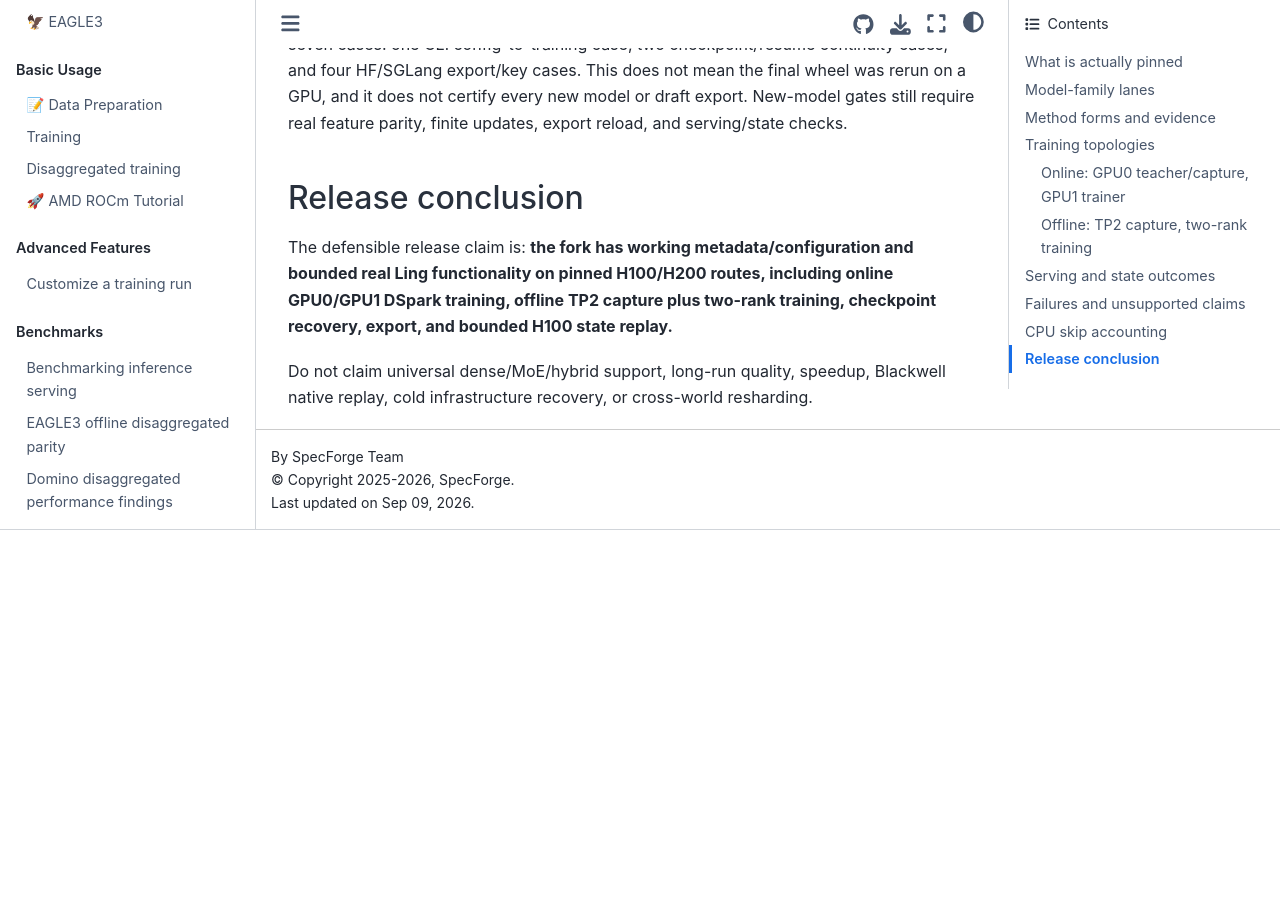
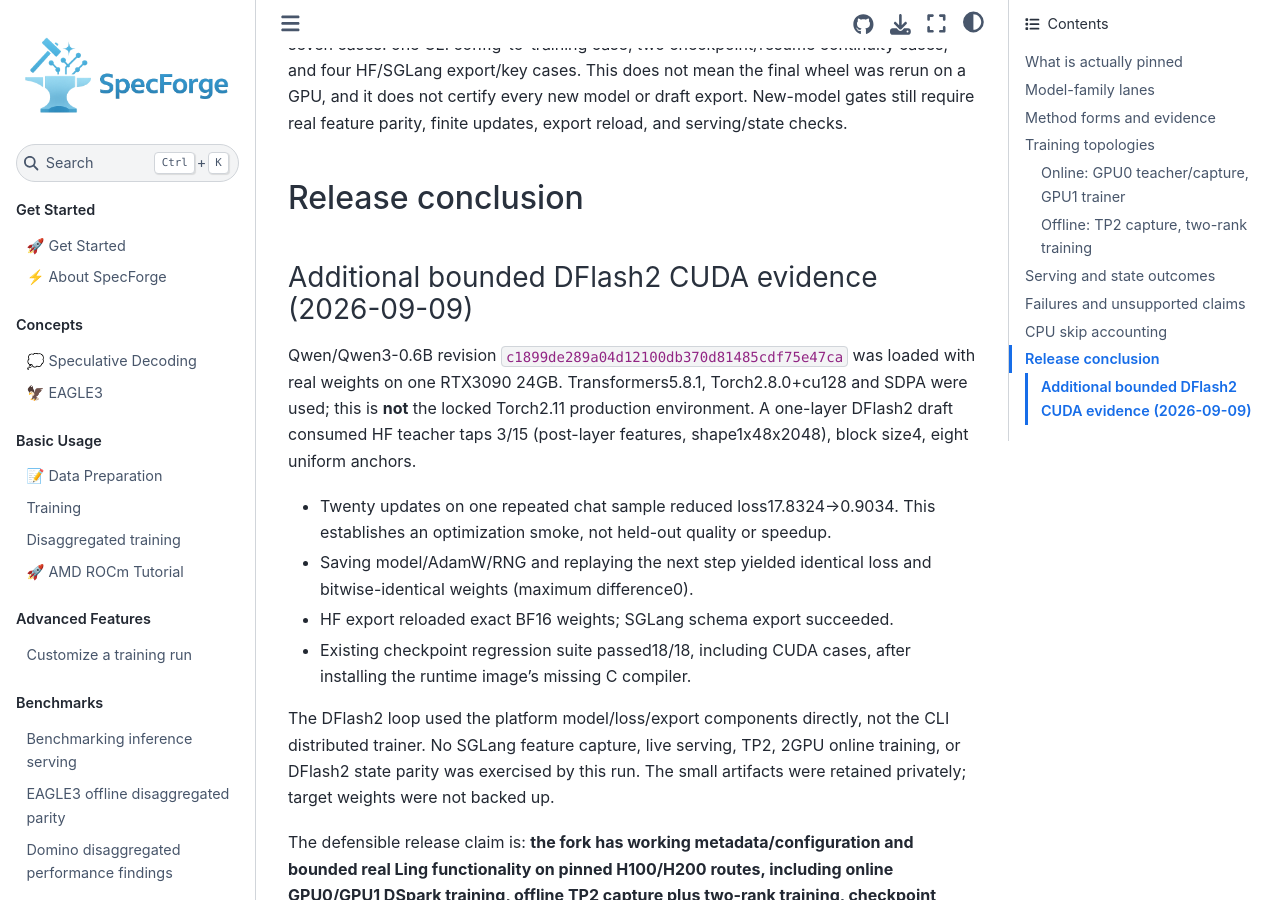
Before and after one commit to JayYun98/Draftfit, a Sphinx documentation site: the page built from docs/MODEL_VALIDATION.md, in a window 1280 px wide and 900 px high, scrolled down 5604 px. Built offline with Sphinx 7.4.7 and the Sphinx Book theme 1.1.4, drawn with Linux system fonts in a browser that asks for light colours; before the commit the page ends 6134 px from its top, so only the background shows below that.

Commit message:
docs: record bounded real-teacher DFlash2 CUDA validation

```diff
--- a/docs/MODEL_VALIDATION.md
+++ b/docs/MODEL_VALIDATION.md
@@ -140,6 +140,27 @@ finite updates, export reload, and serving/state checks.
 
 ## Release conclusion
 
+### Additional bounded DFlash2 CUDA evidence (2026-09-09)
+
+Qwen/Qwen3-0.6B revision `c1899de289a04d12100db370d81485cdf75e47ca`
+was loaded with real weights on one RTX3090 24GB. Transformers5.8.1,
+Torch2.8.0+cu128 and SDPA were used; this is **not** the locked Torch2.11
+production environment. A one-layer DFlash2 draft consumed HF teacher taps
+3/15 (post-layer features, shape1x48x2048), block size4, eight uniform anchors.
+
+- Twenty updates on one repeated chat sample reduced loss17.8324→0.9034.
+  This establishes an optimization smoke, not held-out quality or speedup.
+- Saving model/AdamW/RNG and replaying the next step yielded identical loss
+  and bitwise-identical weights (maximum difference0).
+- HF export reloaded exact BF16 weights; SGLang schema export succeeded.
+- Existing checkpoint regression suite passed18/18, including CUDA cases,
+  after installing the runtime image's missing C compiler.
+
+The DFlash2 loop used the platform model/loss/export components directly, not
+the CLI distributed trainer. No SGLang feature capture, live serving, TP2,
+2GPU online training, or DFlash2 state parity was exercised by this run.
+The small artifacts were retained privately; target weights were not backed up.
+
 The defensible release claim is: **the fork has working metadata/configuration
 and bounded real Ling functionality on pinned H100/H200 routes, including
 online GPU0/GPU1 DSpark training, offline TP2 capture plus two-rank training,
```
